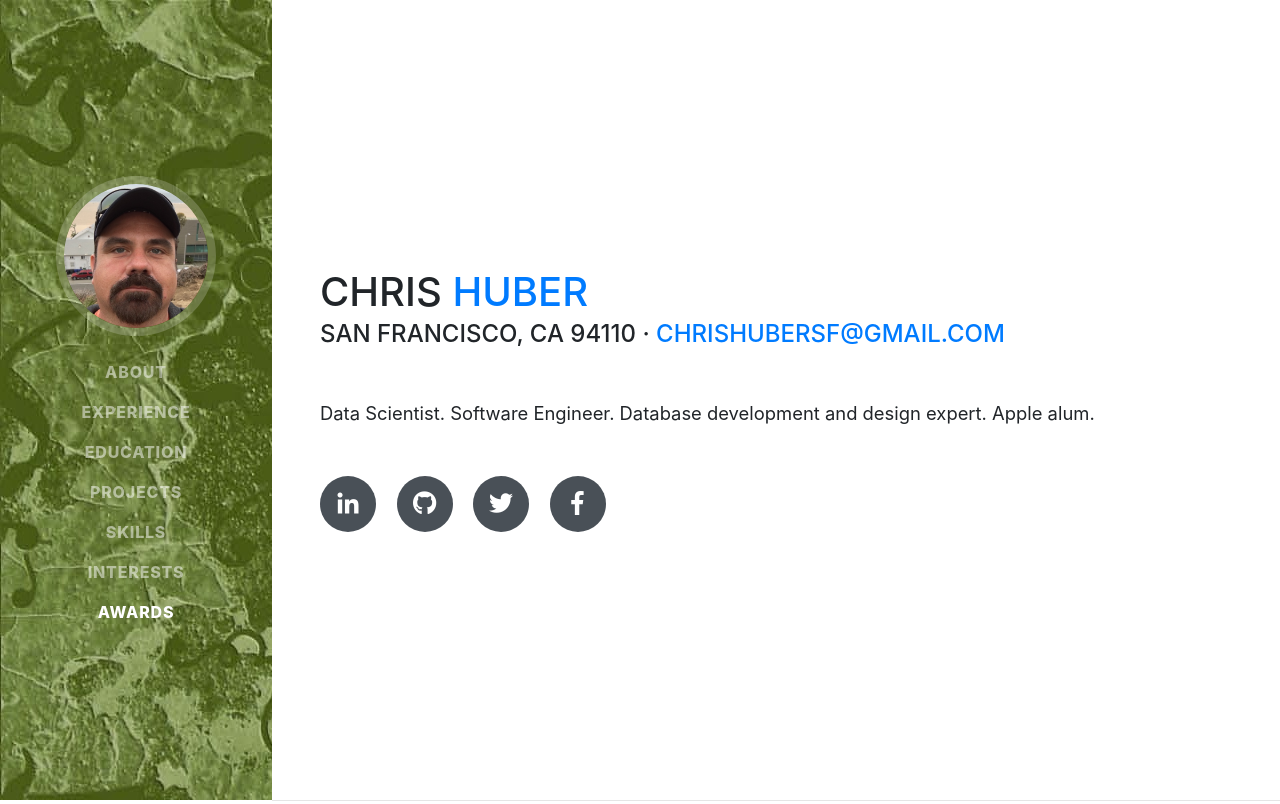
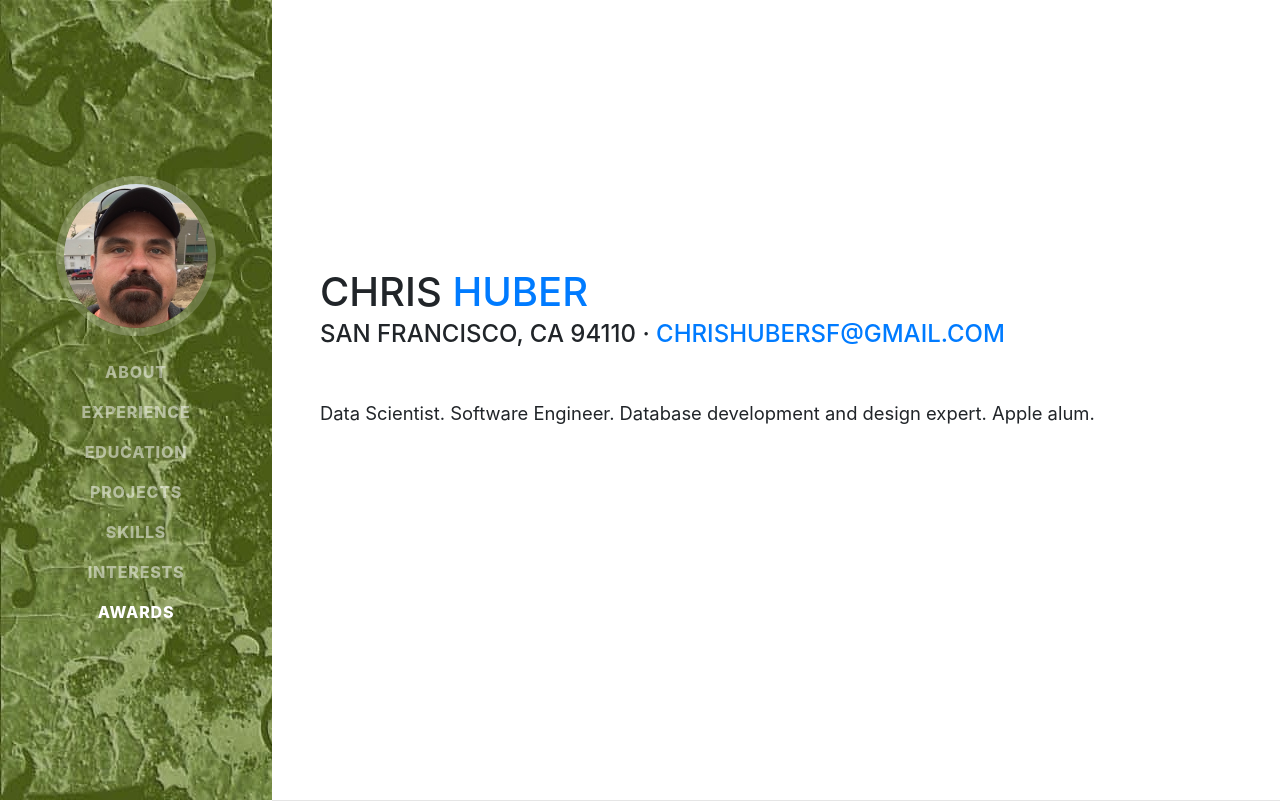
Before and after one commit to chrishuber/chrishuber.github.io, a website with bundled scripts: page index.html in a window 1280 px wide. Shown: the top 804 px of the page. Built offline with nearby package versions, Linux system fonts and the light colour scheme; files whose address does not match are found by name; a web font is replaced by a local one.

```diff
--- a/css/resume.css
+++ b/css/resume.css
@@ -58,7 +58,7 @@
   display: inline-block;
   height: 3.5rem;
   width: 3.5rem;
-  background-color: #495057;
+  background-color: #FFFFFF;
   color: #fff !important;
   border-radius: 100%;
   text-align: center;
```
